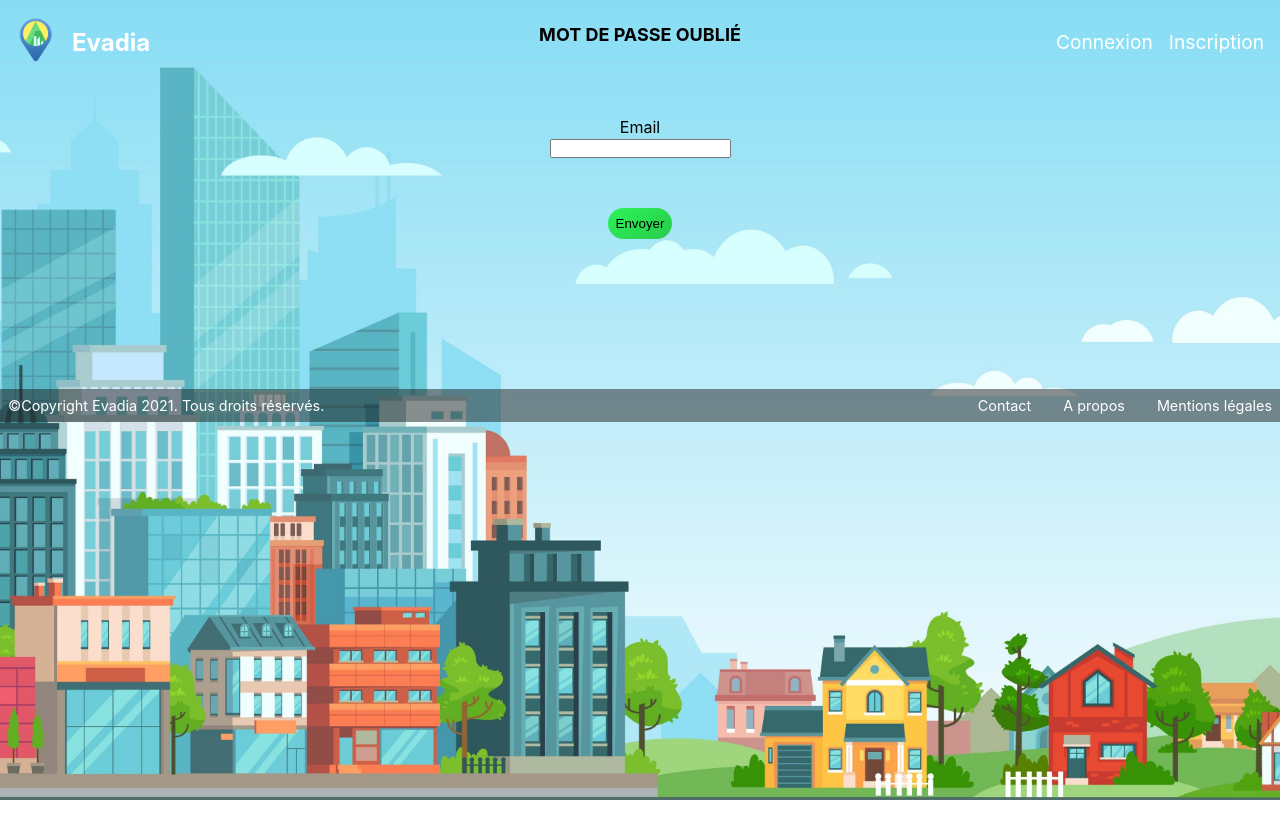
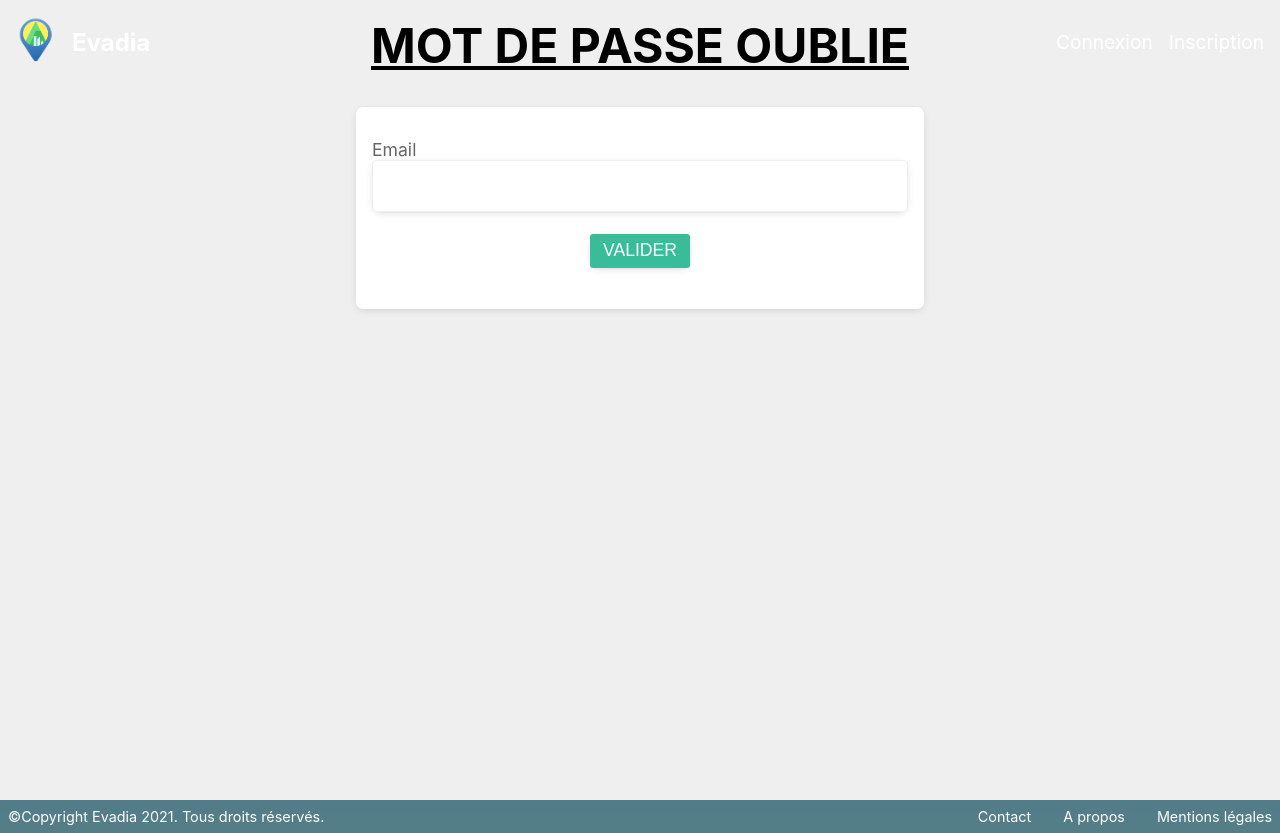
Before and after one commit to Lballanger/Evadia, a React (Vite) app in the folder front/: page /forgottenPassword in a window 1280 px wide. Before the commit the page ends 800 px from the top, so only its background shows below. Built offline with nearby package versions, Linux system fonts and the light colour scheme; no server answers.

Commit message:
:art: Update Forgot Password component

```diff
--- a/front/src/api/index.js
+++ b/front/src/api/index.js
@@ -35,6 +35,8 @@ const deleteUser = async () => {
   const { data } = await instance.delete('/user');
   return data;
 };
+
+const forgotPassword = async (params) => await instance.post('/user/forgot-password', params);
 
 const doRegister = async (params) => {
   try {
@@ -92,6 +94,7 @@ export default {
   getUser,
   updateUser,
   deleteUser,
+  forgotPassword,
   doLogin,
   doRegister,
 };
--- a/front/src/components/ForgottenPassword/index.jsx
+++ b/front/src/components/ForgottenPassword/index.jsx
@@ -1,23 +1,45 @@
-import React from 'react';
+import React, { useState } from 'react';
+import API from '../../api';
+import Form from '../Shared/Form';
+import Input from '../Shared/Input';
 import './styles.scss';
 
-const ForgottenPassword = () => (
-  <div className="container">
-    <div className="forgottenPassword__title">Mot de passe oublié</div>
-    <div className="forgottenPassword">
-      <form className="forgottenPassword__form">
-        <div className="forgottenPassword__form__email">
-          <p>Email</p>
-          <input type="email" />
-        </div>
-        <div className="newPassword__form__submit">
-          <button type="submit" className="newPassword__form__submit__btn">
-            Envoyer
+const ForgottenPassword = () => {
+  const [email, setEmail] = useState('');
+
+  const handleSubmit = async event => {
+    event.preventDefault();
+    try {
+      const data = await API.forgotPassword({ email });
+      if (!data || data.status !== 200) throw new Error('User not found');
+      alert(data.data);
+    } catch (error) {
+      alert(error.message);
+    }
+  };
+
+  return (
+    <div className="forgoten-password">
+      <div className="forgoten-password__title">MOT DE PASSE OUBLIE</div>
+      <section className="forgoten-password__section">
+        <Form onSubmit={handleSubmit}>
+          <Input
+            type="email"
+            id="email"
+            labelText="Email"
+            value={email}
+            onChange={event => setEmail(event.target.value)}
+          />
+          <button
+            type="submit"
+            className="forgoten-password__form-group-button"
+          >
+            Valider
           </button>
-        </div>
-      </form>
+        </Form>
+      </section>
     </div>
-  </div>
-);
+  );
+};
 
 export default ForgottenPassword;
--- a/front/src/components/ForgottenPassword/styles.scss
+++ b/front/src/components/ForgottenPassword/styles.scss
@@ -1,47 +1,60 @@
-.container {
-  display: flex;
-  flex-direction: column;
-  justify-content: center;
-  align-items: center;
-  margin-bottom: 100px;
-  flex-wrap: wrap;
-}
-
-.forgottenPassword {
-  text-align: center;
-  width: 70%;
+.forgoten-password {
+  padding: 1rem 2rem;
+  background-color: #efefef;
+  min-height: 100vh;
 
   &__title {
-    font-size: large;
+    font-size: 3rem;
     font-weight: bold;
-    margin-top: 1.5rem;
-    margin-bottom: 1.5rem;
-    text-transform: uppercase;
+    margin-bottom: 2rem;
+    text-align: center;
+    text-decoration: underline;
   }
 
-  &__form {
-    padding-top: 3rem;
+  &__section {
+    display: flex;
+    flex-direction: row;
+    align-items: center;
+    max-width: 600px;
+    margin: 0 auto;
+
+    & > div {
+      width: 100%;
+      display: flex;
+      flex-direction: column;
+      align-items: flex-start;
+
+      span {
+        text-align: left;
+        max-width: 80%;
+        font-size: 2rem;
+      }
+    }
   }
 
-  &__form__submit {
-    margin-top: 50px;
-    margin-bottom: 50px;
+  &__form__readLegals {
+    margin-bottom: 30px;
+  }
+
+  &__form__readLegals__title {
+    margin-left: 5px;
+    font-size: small;
+  }
+
+  &__form__readLegals__link {
+    margin-left: 5px;
+  }
+
+  &__form-group-button {
+    border: none;
+    padding: 0.4rem 0.8rem;
+    text-transform: uppercase;
+    font-size: 1.1rem;
+    box-shadow: 0 2px 10px -4px rgb(0 0 0 / 30%);
+    background-color: #38bd98;
+    color: #fff;
+    cursor: pointer;
+    border-radius: 3px;
+    margin: 0.6rem 0;
   }
 }
-
-.newPassword__form__submit {
-  &__btn {
-    border: none;
-    text-decoration: none;
-    padding: 0.5rem;
-    border-radius: 50px;
-    background: linear-gradient(145deg, #2ef259, #27cb4b);
-  }
-
-  &__btn:hover {
-    text-decoration: none;
-    border-radius: 50px;
-    background: #2be253;
-    box-shadow: inset 5px 5px 0px #25c047, inset -5px -5px 0px #31ff5f;
-  }
-}
```
